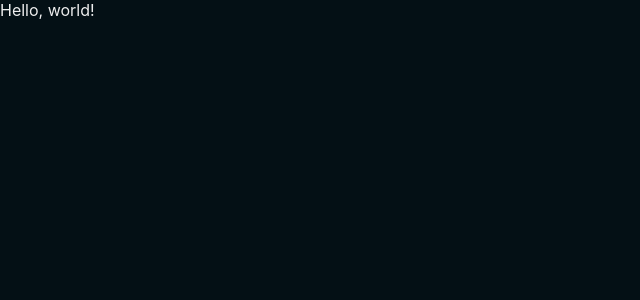
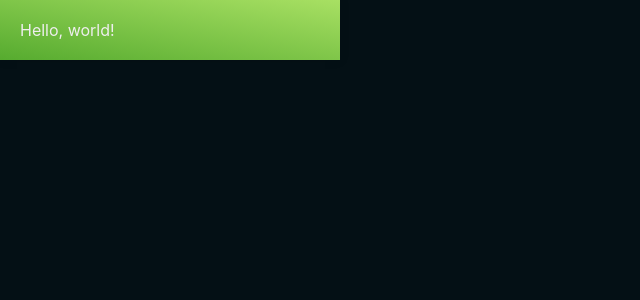
Before and after one commit to tacosontitan/project-odin, a React (Create React App) app: page / in a window 1280 px wide. Shown: the top 300 px of the page, without its empty margins (0-640 px from the left). Built offline with nearby package versions, Linux system fonts and the light colour scheme.

Commit message:
Added basic elements to left nav.

```diff
--- a/src/components/left-nav/LeftNav.tsx
+++ b/src/components/left-nav/LeftNav.tsx
@@ -2,6 +2,8 @@ import './LeftNav.scss';
 
 export default function LeftNav() {
     return (
-        <span>Hello, world!</span>
+        <div className="left-nav bg-lush">
+            <span>Hello, world!</span>
+        </div>
     );
 }
```
